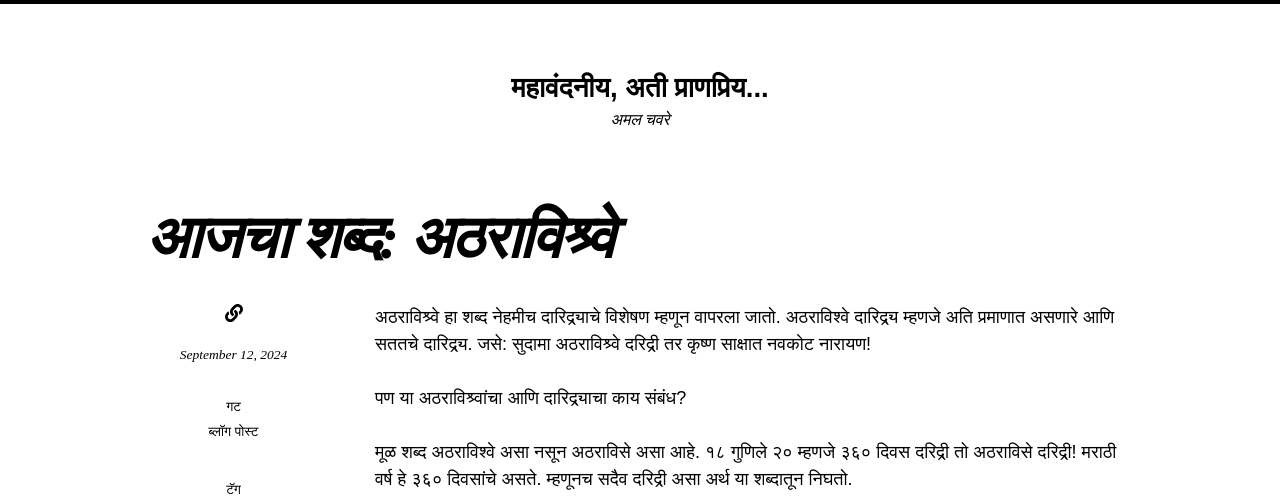
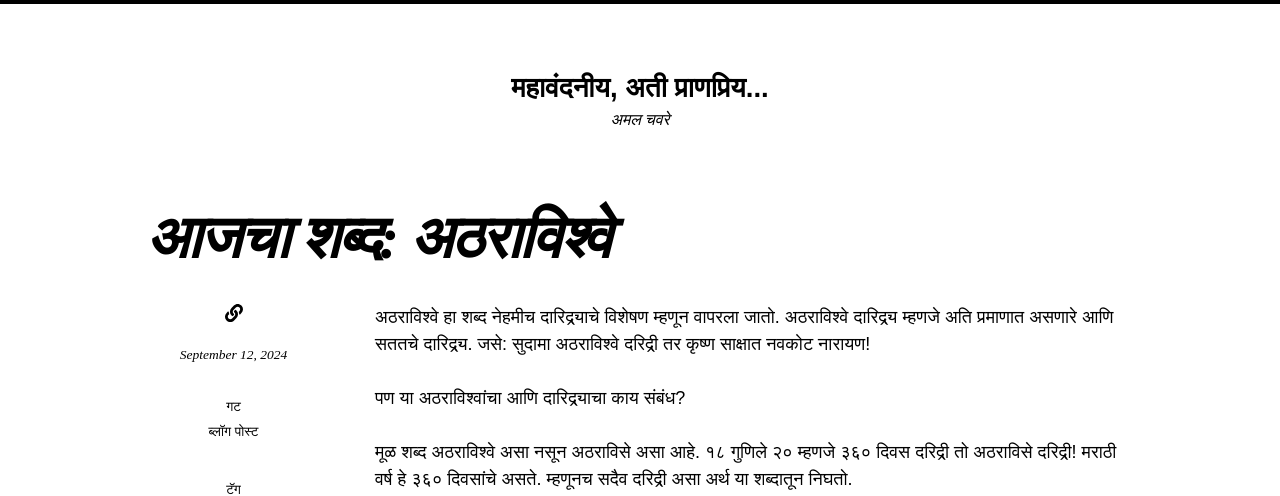
Before and after one commit to amalchaware/amalchaware.github.io, a Jekyll site: the page built from _posts/2024-09-12-atharavishwe.md, in a window 1280 px wide. Shown: the top 496 px of the page. Built offline with Jekyll 4.4.1, drawn with Linux system fonts in a browser that asks for light colours; nearby versions of some CDN libraries; comment, search, counter and statistics services are not loaded.

Commit message:
fix marathi

```diff
--- a/_posts/2024-09-12-atharavishwe.md
+++ b/_posts/2024-09-12-atharavishwe.md
@@ -1,5 +1,5 @@
 ---
-title: "आजचा शब्द: अठराविश्र्वे"
+title: "आजचा शब्द: अठराविश्वे"
 excerpt_separator: "<!--more-->"
 comments: true
 categories:
@@ -7,12 +7,12 @@ categories:
 tags:
   - शब्द
 ---
-अठराविश्र्वे हा शब्द नेहमीच दारिद्र्याचे विशेषण म्हणून वापरला जातो. अठराविश्वे दारिद्र्य म्हणजे अति प्रमाणात असणारे आणि सततचे दारिद्र्य. जसे: सुदामा अठराविश्र्वे दरिद्री तर कृष्ण साक्षात नवकोट नारायण!
+अठराविश्वे हा शब्द नेहमीच दारिद्र्याचे विशेषण म्हणून वापरला जातो. अठराविश्वे दारिद्र्य म्हणजे अति प्रमाणात असणारे आणि सततचे दारिद्र्य. जसे: सुदामा अठराविश्वे दरिद्री तर कृष्ण साक्षात नवकोट नारायण!
 <!--more-->
 
-पण या अठराविश्र्वांचा आणि दारिद्र्याचा काय संबंध?
+पण या अठराविश्वांचा आणि दारिद्र्याचा काय संबंध?
 
-मूळ शब्द अठराविश्वे असा नसून अठराविसे असा आहे. १८ गुणिले २० म्हणजे ३६० दिवस दरिद्री तो अठराविसे दरिद्री! मराठी वर्ष हे ३६० दिवसांचे असते. म्हणूनच सदैव दरिद्री असा अर्थ या  शब्दातून निघतो.
+मूळ शब्द अठराविश्वे असा नसून अठराविसे असा आहे. १८ गुणिले २० म्हणजे ३६० दिवस दरिद्री तो अठराविसे दरिद्री! मराठी वर्ष हे ३६० दिवसांचे असते. म्हणूनच सदैव दरिद्री असा अर्थ या शब्दातून निघतो.
 
 मराठी वर्ष ३६० दिवसांचे म्हणजेच चांद्र वर्ष असल्याने दर ४-५ वर्षांनी अधिक मास घेऊन ते सौरवर्षाशी (जे ३६५ दिवसांचे असते) सुसंगत करावे लागते. मुस्लिम कालगणनेत अधिक मासाची संकल्पना नसल्यामुळे एकाच वर्षात लागोपाठ  सारखेच महिने येणे अशी अनेक अनवस्था प्रसंग उद्भवतात.
 मात्र अठराविसेच का ? बारातीसे का नाही? या प्रश्नांची निश्चित उत्तरे सापडत नाहीत.
```
